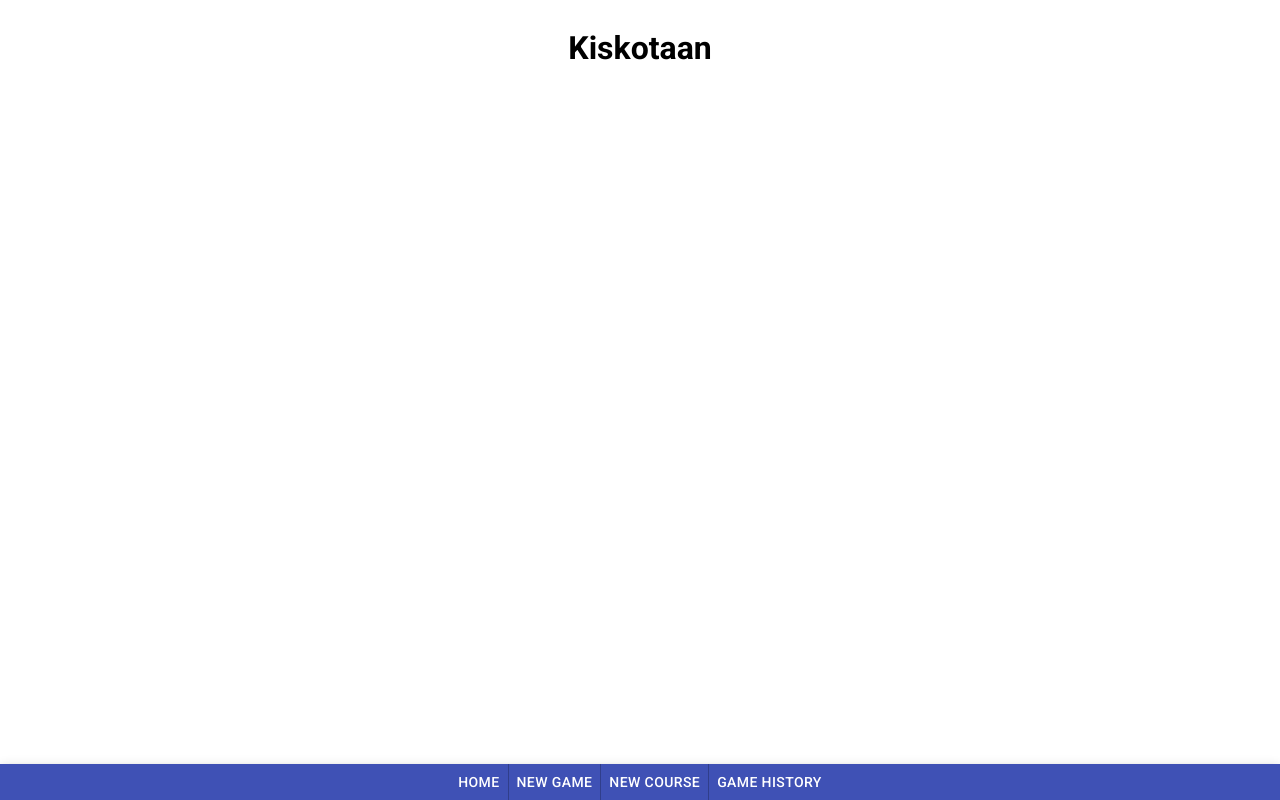
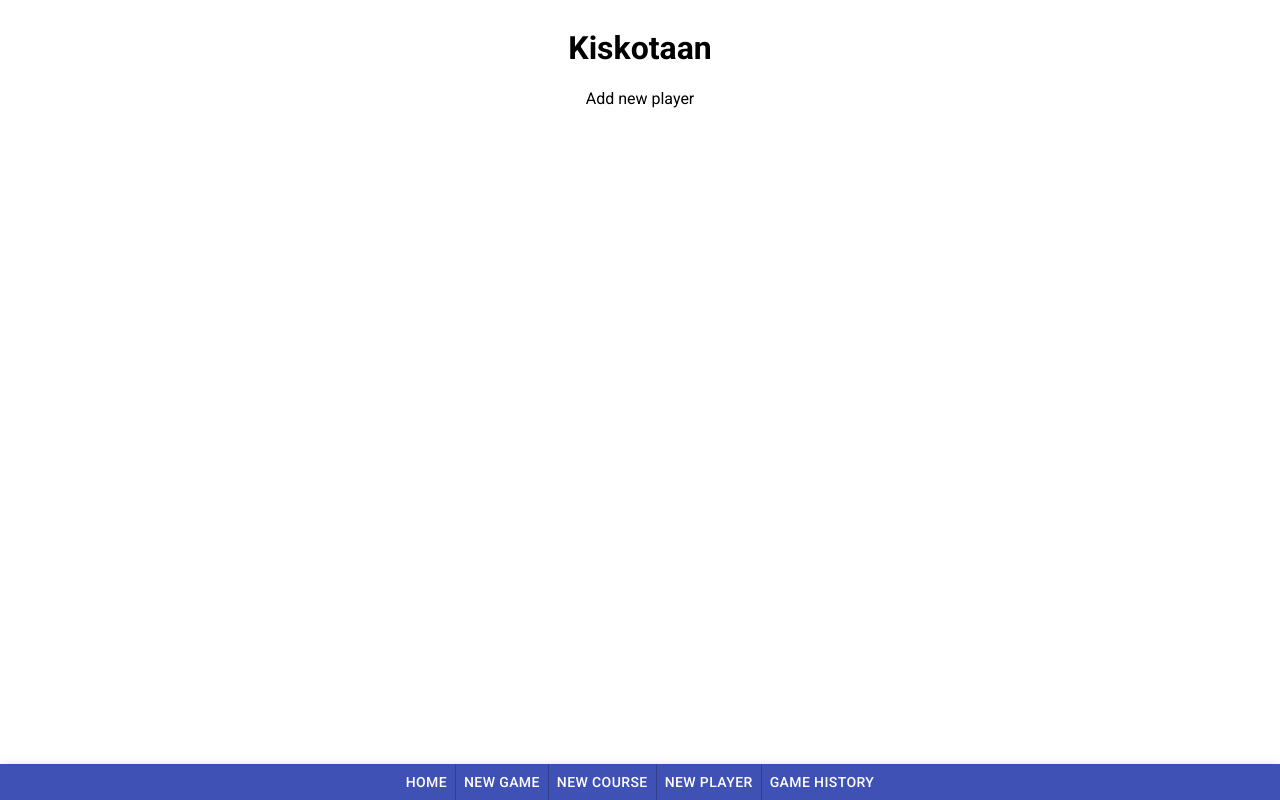
Before and after one commit to mika-alaoutinen/kiskotaan, a React (Create React App) app: page /new-player in a window 1280 px wide. Built offline with nearby package versions, Linux system fonts and the light colour scheme; data requests are answered from the project's data file.

Commit message:
Add new player view

```diff
--- a/src/components/common/Navigation.tsx
+++ b/src/components/common/Navigation.tsx
@@ -6,7 +6,7 @@ import Button from '@material-ui/core/Button'
 import ButtonGroup from '@material-ui/core/ButtonGroup'
 
 import Routes from '../../router/Routes'
-import { gameHistoryPath, homePath, newCoursePath, newGamePath } from '../../constants'
+import { gameHistoryPath, homePath, newCoursePath, newGamePath, newPlayerPath } from '../../constants'
 
 const appBarStyle = {
   top: 'auto',
@@ -36,6 +36,10 @@ const Navigation: React.FC = () => (
           New course
         </Button>
 
+        <Button component={Link} to={newPlayerPath} style={buttonStyle}>
+          New player
+        </Button>
+
         <Button component={Link} to={gameHistoryPath} style={buttonStyle}>
           Game history
         </Button>
--- a/src/constants.ts
+++ b/src/constants.ts
@@ -7,4 +7,5 @@ export const coursesUrl = `${baseUrl}/courses`
 export const homePath = '/'
 export const newCoursePath = '/new-course'
 export const newGamePath = '/new-game'
+export const newPlayerPath = '/new-player'
 export const gameHistoryPath = '/history'
--- a/src/router/Routes.tsx
+++ b/src/router/Routes.tsx
@@ -5,13 +5,15 @@ import GameHistory from '../views/GameHistory'
 import HomePage from '../views/Home'
 import NewCourse from '../views/NewCourse'
 import NewGame from '../views/NewGame'
-import { gameHistoryPath, homePath, newCoursePath, newGamePath } from '../constants'
+import NewPlayer from '../views/NewPlayer'
+import { gameHistoryPath, homePath, newCoursePath, newGamePath, newPlayerPath } from '../constants'
 
 const Routes: React.FC = () => (
   <Switch>
     <Route exact path={gameHistoryPath} component={GameHistory} />
     <Route exact path={newCoursePath} component={NewCourse} />
     <Route exact path={newGamePath} component={NewGame} />
+    <Route exact path={newPlayerPath} component={NewPlayer} />
     <Route exact path={homePath} component={HomePage} />
   </Switch>
 )
--- /dev/null
+++ b/src/views/NewPlayer.tsx
@@ -0,0 +1,12 @@
+import React from 'react'
+
+const NewPlayer: React.FC = () => {
+
+  return (
+    <div>
+      Add new player
+    </div>
+  )
+}
+
+export default NewPlayer
```
